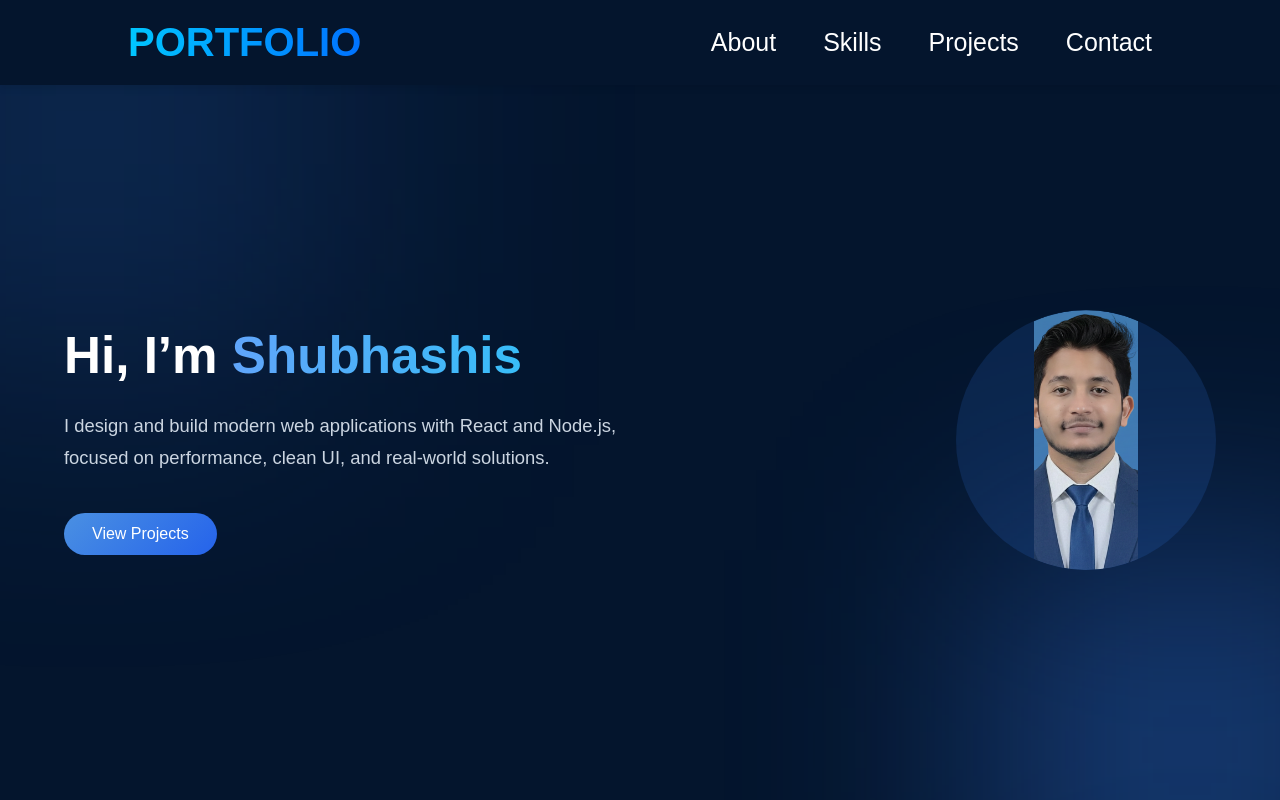
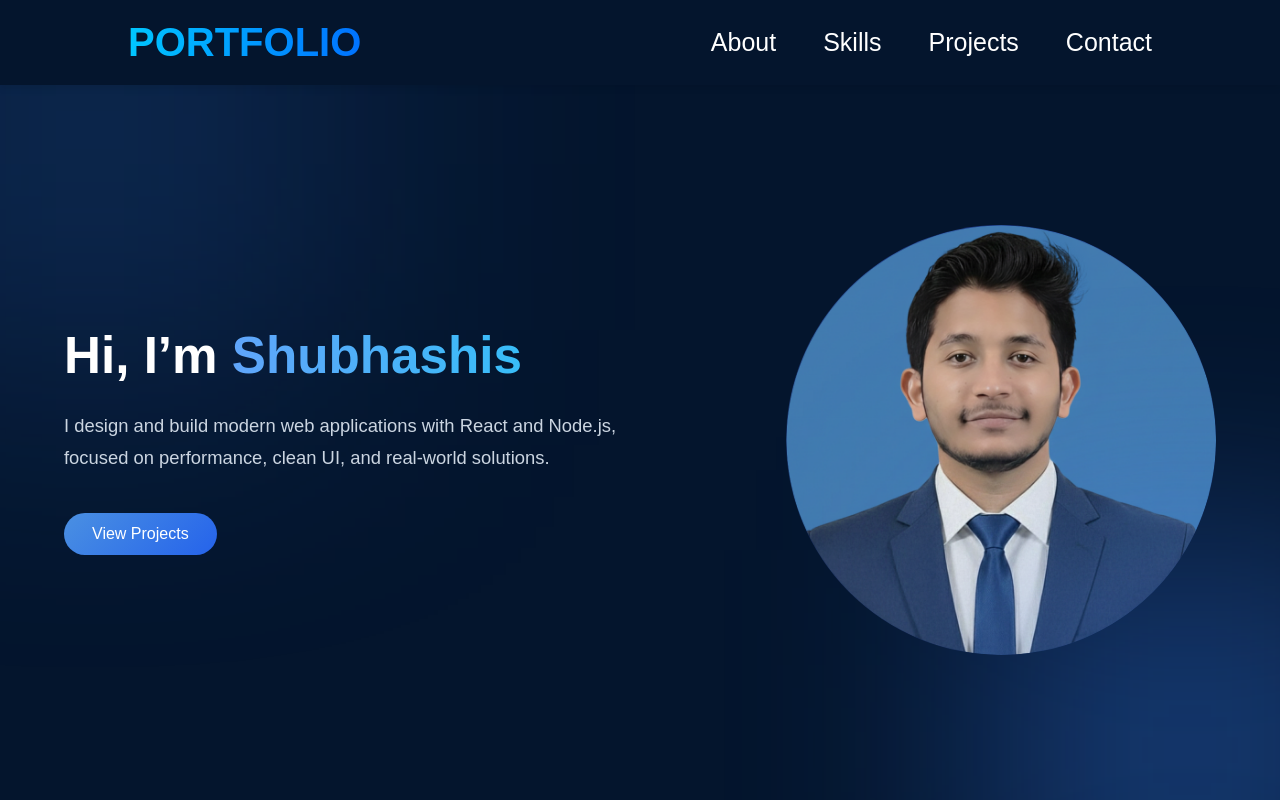
Before and after one commit to Shubhashissahu/portfolio, a React (Vite) app: page / in a window 1280 px wide. Shown: the top 800 px of the page. Built offline with nearby package versions, Linux system fonts and the light colour scheme.

Commit message:
fix the bug

```diff
--- a/src/Components/Hero/Hero.module.css
+++ b/src/Components/Hero/Hero.module.css
@@ -56,21 +56,25 @@
   box-shadow: 0 10px 30px rgba(59, 130, 246, 0.4);
 }
 .imageWrapper {
-  width: 260px;
-  height: 260px;
+  width: 430px;
+  height: 430px;
   border-radius: 50%;
   overflow: hidden;
   flex-shrink: 0;
   display: flex;
   align-items: center;
   justify-content: center;
-  background: rgba(59, 130, 246, 0.15);
+  background: radial-gradient(
+    circle at top,
+    #1e3a8a,
+    #0b1c3d
+  );
 }
 
 .heroimg {
-  width: 40%;
+  width: 100%;
   height: 100%;
-  object-fit: cover;
+  object-fit: contain;
 }
 
 .topBlur {
```
